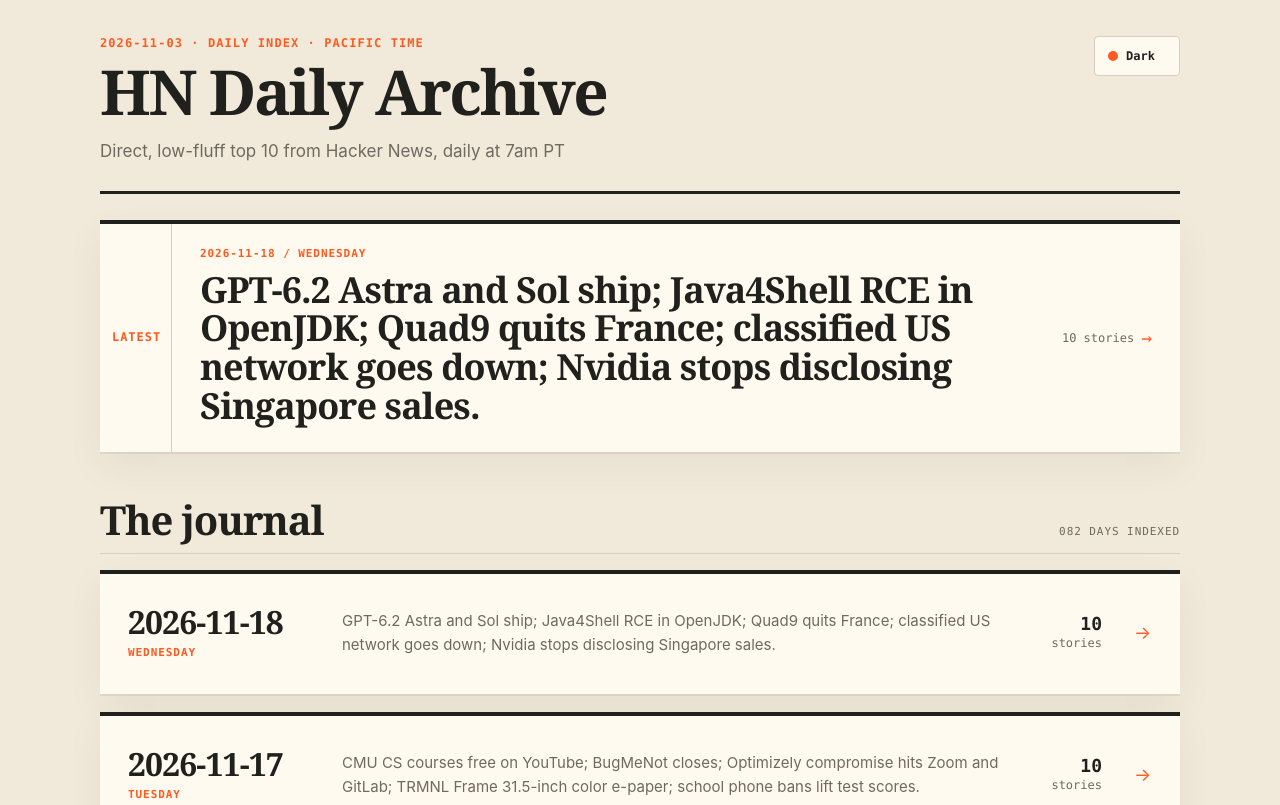
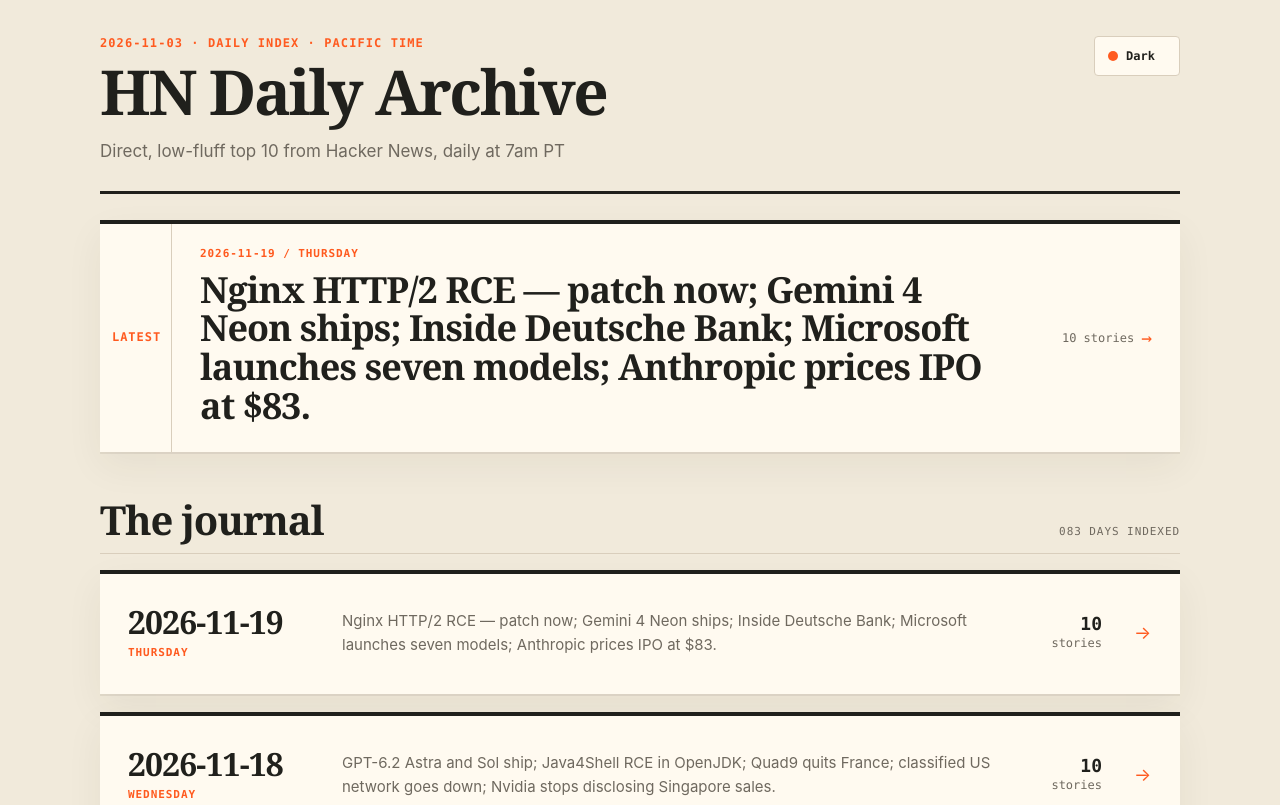
Before and after one commit to tk3369/hn-daily, a plain HTML site: page index.html in a window 1280 px wide. Shown: the top 805 px of the page. Drawn offline with Linux system fonts and the light colour scheme.

Commit message:
Update archive — 2026-11-19 Thursday — 083 days

```diff
--- a/index.html
+++ b/index.html
@@ -102,11 +102,11 @@
       <button class="theme-toggle" id="theme-toggle" type="button" aria-label="Switch color theme" title="Toggle theme (T)"><span class="theme-dot" aria-hidden="true"></span><span class="theme-text">Dark</span></button>
     </header>
 
-    <a class="latest" id="latest-link" href="https://tk3369.github.io/hn-daily/2026-11-18/" data-local-href="2026-11-18/" target="_blank" rel="noopener" onclick="return openBrief(event, this)" aria-label="Open latest brief for Wednesday 2026-11-18">
+    <a class="latest" id="latest-link" href="https://tk3369.github.io/hn-daily/2026-11-19/" data-local-href="2026-11-19/" target="_blank" rel="noopener" onclick="return openBrief(event, this)" aria-label="Open latest brief for Thursday 2026-11-19">
       <span class="latest-label">Latest</span>
       <span class="latest-main">
-        <span class="latest-date">2026-11-18 / WEDNESDAY</span>
-        <span class="latest-title">GPT-6.2 Astra and Sol ship; Java4Shell RCE in OpenJDK; Quad9 quits France; classified US network goes down; Nvidia stops disclosing Singapore sales.</span>
+        <span class="latest-date">2026-11-19 / THURSDAY</span>
+        <span class="latest-title">Nginx HTTP/2 RCE — patch now; Gemini 4 Neon ships; Inside Deutsche Bank; Microsoft launches seven models; Anthropic prices IPO at $83.</span>
       </span>
       <span class="latest-meta">10 stories <span class="arrow" aria-hidden="true">→</span></span>
     </a>
@@ -114,11 +114,20 @@
     <section aria-labelledby="archive-title">
       <div class="archive-head">
         <h2 id="archive-title">The journal</h2>
-        <span class="archive-count">082 days indexed</span>
+        <span class="archive-count">083 days indexed</span>
       </div>
 
       <ol class="archive-list" id="archive-list">
         <!-- ARCHIVE_ENTRIES_START: prepend new day entries directly below this line. -->
+        <li class="day-entry">
+          <a class="day-link" href="https://tk3369.github.io/hn-daily/2026-11-19/" data-local-href="2026-11-19/" target="_blank" rel="noopener" onclick="return openBrief(event, this)" data-entry aria-label="Open Thursday 2026-11-19 brief">
+            <time class="day-date" datetime="2026-11-19">2026-11-19<span class="day-weekday">Thursday</span></time>
+            <span class="day-summary">Nginx HTTP/2 RCE — patch now; Gemini 4 Neon ships; Inside Deutsche Bank; Microsoft launches seven models; Anthropic prices IPO at $83.</span>
+            <span class="day-count"><strong>10</strong> stories</span>
+            <span class="day-arrow" aria-hidden="true">→</span>
+          </a>
+        </li>
+
         <li class="day-entry">
           <a class="day-link" href="https://tk3369.github.io/hn-daily/2026-11-18/" data-local-href="2026-11-18/" target="_blank" rel="noopener" onclick="return openBrief(event, this)" data-entry aria-label="Open Wednesday 2026-11-18 brief">
             <time class="day-date" datetime="2026-11-18">2026-11-18<span class="day-weekday">Wednesday</span></time>
```
